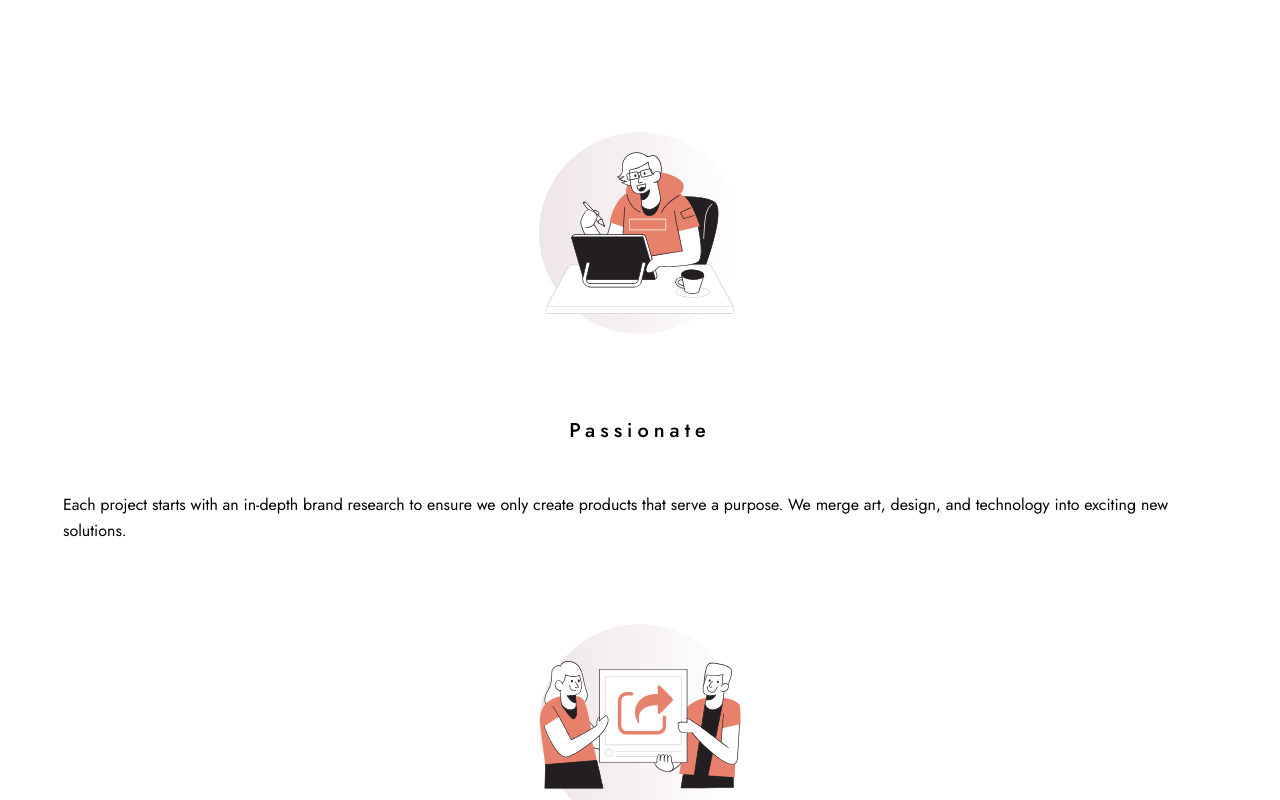
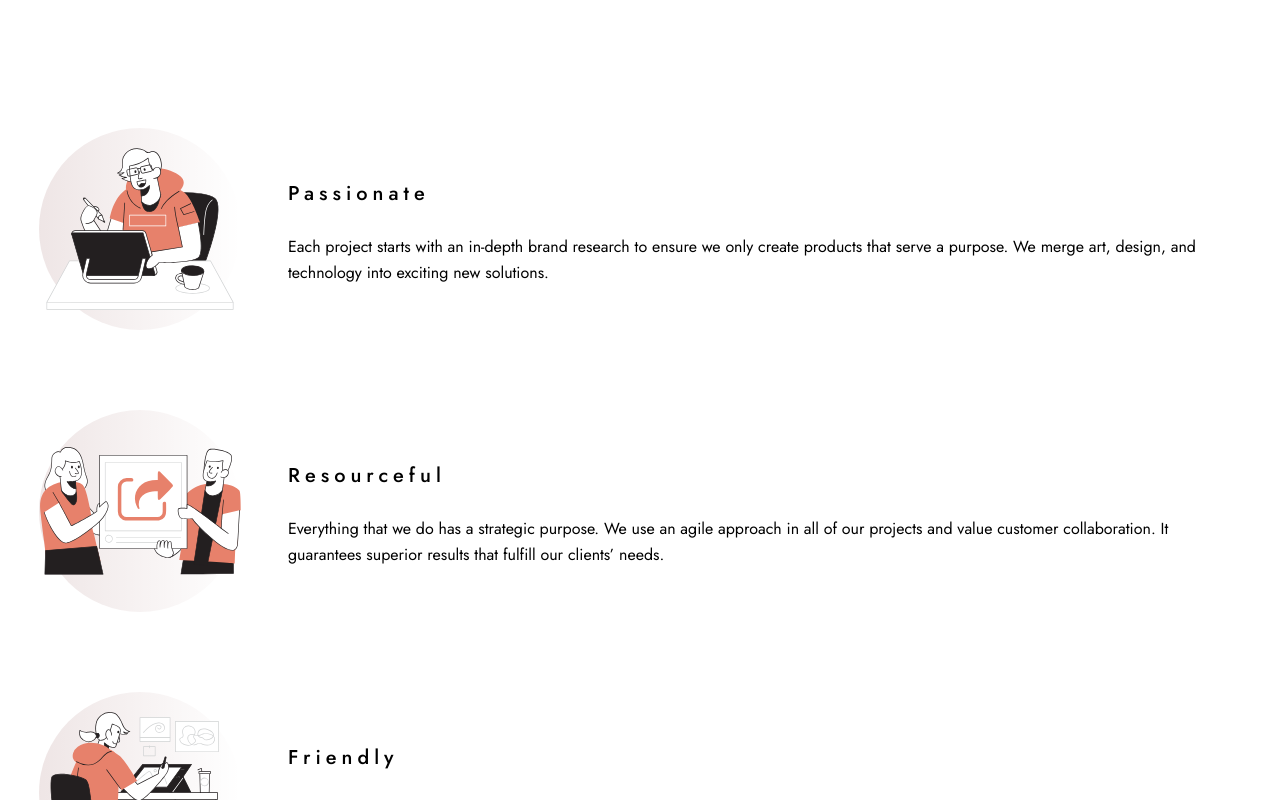
Before and after one commit to pierrolabo/designomultipagewebsite, a React (Create React App) app: page / in a window 1280 px wide. Shown: the part 1760-2560 px from the top of the page. Built offline with nearby package versions, Linux system fonts and the light colour scheme.

Commit message:
tablet ok

```diff
--- a/src/Home.scss
+++ b/src/Home.scss
@@ -1,5 +1,11 @@
+@import './styles/variables';
+
 .quality__container {
     display: flex;
     flex-direction: column;
     padding: 0 24px;
+    @media(min-width: $breakpoint-tablet) {
+        padding: 0 0;
+    }
+
 }
--- a/src/components/Quality/Quality.scss
+++ b/src/components/Quality/Quality.scss
@@ -1,3 +1,5 @@
+@import '../../styles/variables';
+
 .quality {
     display: flex;
     flex-direction: column;
@@ -5,6 +7,10 @@
     align-items: center;
     height: 412px;
     margin-bottom: 80px;
+    @media(min-width: $breakpoint-tablet) {
+        flex-direction: row;
+        height: 202px;
+    }
     &--image {
         background-image: url('../../assets/shared/desktop/bg-pattern-small-circle.svg');
         background-repeat: no-repeat;
@@ -14,8 +20,15 @@
         flex-direction: column;
         justify-content: center;
         align-items: center;
+        @media(min-width: $breakpoint-tablet) {
+            align-items: flex-start;
+            padding-left: 47px;
+        }
         &--title {
-            padding: 48px 0;
+            @media(min-width: $breakpoint-tablet) {
+                padding: 0 0;
+                padding-bottom: 27px;
+            }
         }
         &--description {
             font-style: normal;
```
